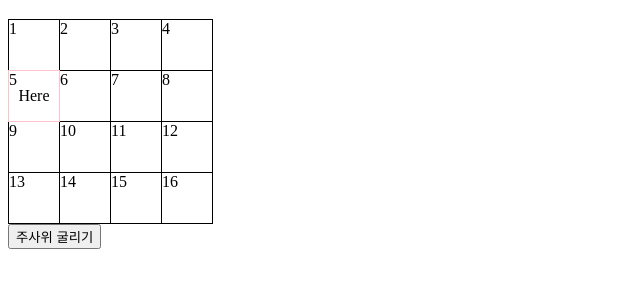
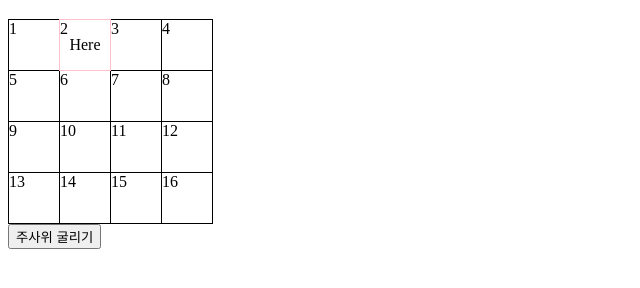
Before and after one commit to yunseop-kim/snake_dice, a plain HTML site: page index.html in a window 1280 px wide. Both pictures are taken after a click on the button "주사위 굴리기". Shown: the part 70-358 px from the top of the page, without its empty margins (0-640 px from the left). Drawn offline with Linux system fonts and the light colour scheme.

Commit message:
change to be able to move as 'ㄹ'

```diff
--- a/index.html
+++ b/index.html
@@ -62,20 +62,36 @@
         </div>
 
         <script>
+            // board is n X n size.
             const dice = document.getElementById('dice')
             const horse = document.getElementById('horse')
             const cellSize = 51;
-            let current = {
-                top: 0,
-                left: 0
-            };
+            let position = 0;
             dice.addEventListener('click', move)
 
-            function move () {
-                current.top += cellSize;
-                horse.style.top = current.top + 'px';
-                horse.style.left = current.left + 'px';
+            function move (event, value = 1) {
+                // 1~4: increase left size,
+                // 5~8: decrease left size
+                // 9~12: increase left size
+                // 13~16: decrease left size
+                // 5, 9, 13: increase top size
+                // if (n % 4 === 1) then increase top size.
+                let top = horse.offsetTop;
+                let left = horse.offsetLeft;
+
+                position += value
+                console.log(position, top, left)
+                if ((position % 4 === 0) && position > 1) {
+                    horse.style.top = top + cellSize + 'px';
+                } else if (isEven(Math.floor(position / 4))) {
+                    horse.style.left = (left + cellSize) + 'px';
+                } else if (isOdd(Math.floor(position / 4))) {
+                    horse.style.left = (left - cellSize) + 'px';
+                }
             }
+
+            const isOdd = (n) => Math.abs(n % 2) === 1;
+            const isEven = (n) => (n % 2) === 0;
         </script>
     </body>
 </html>
```
